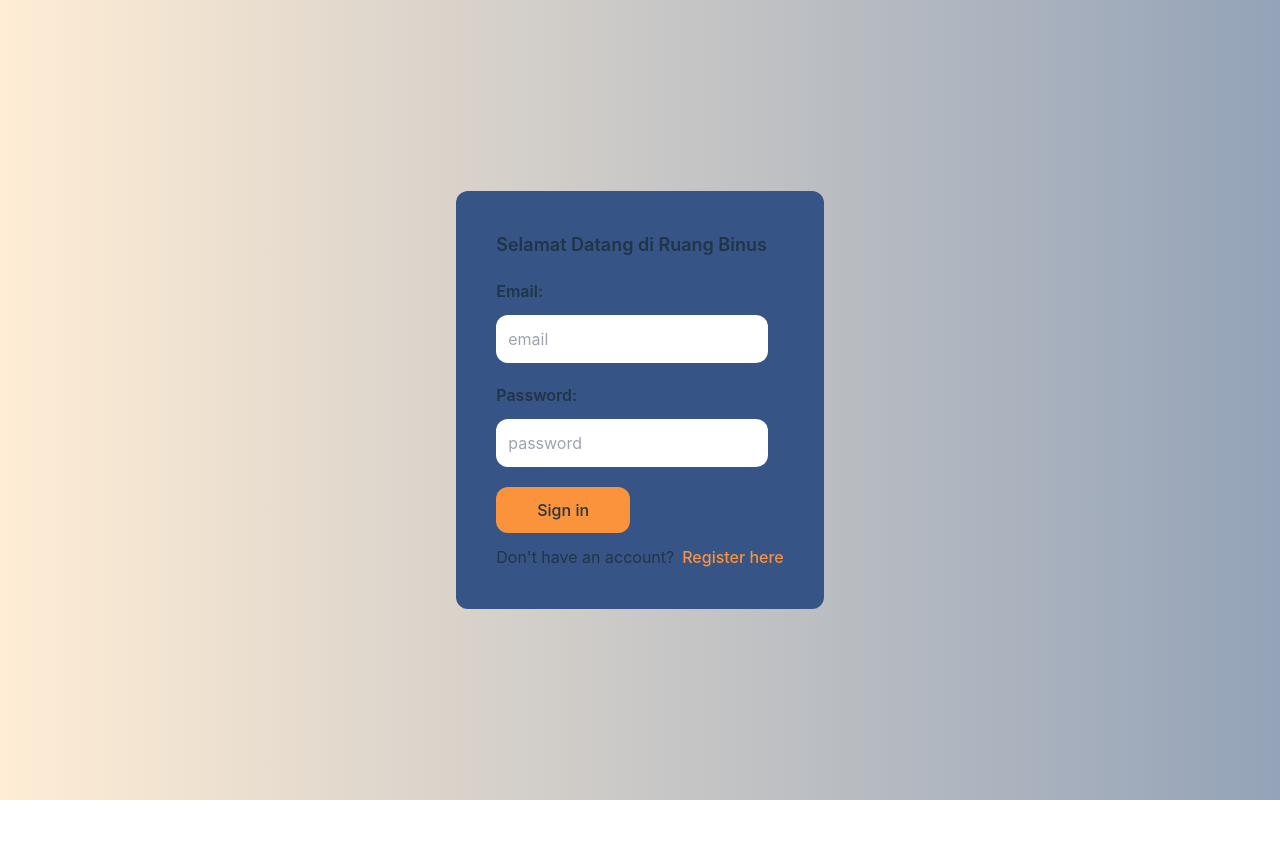
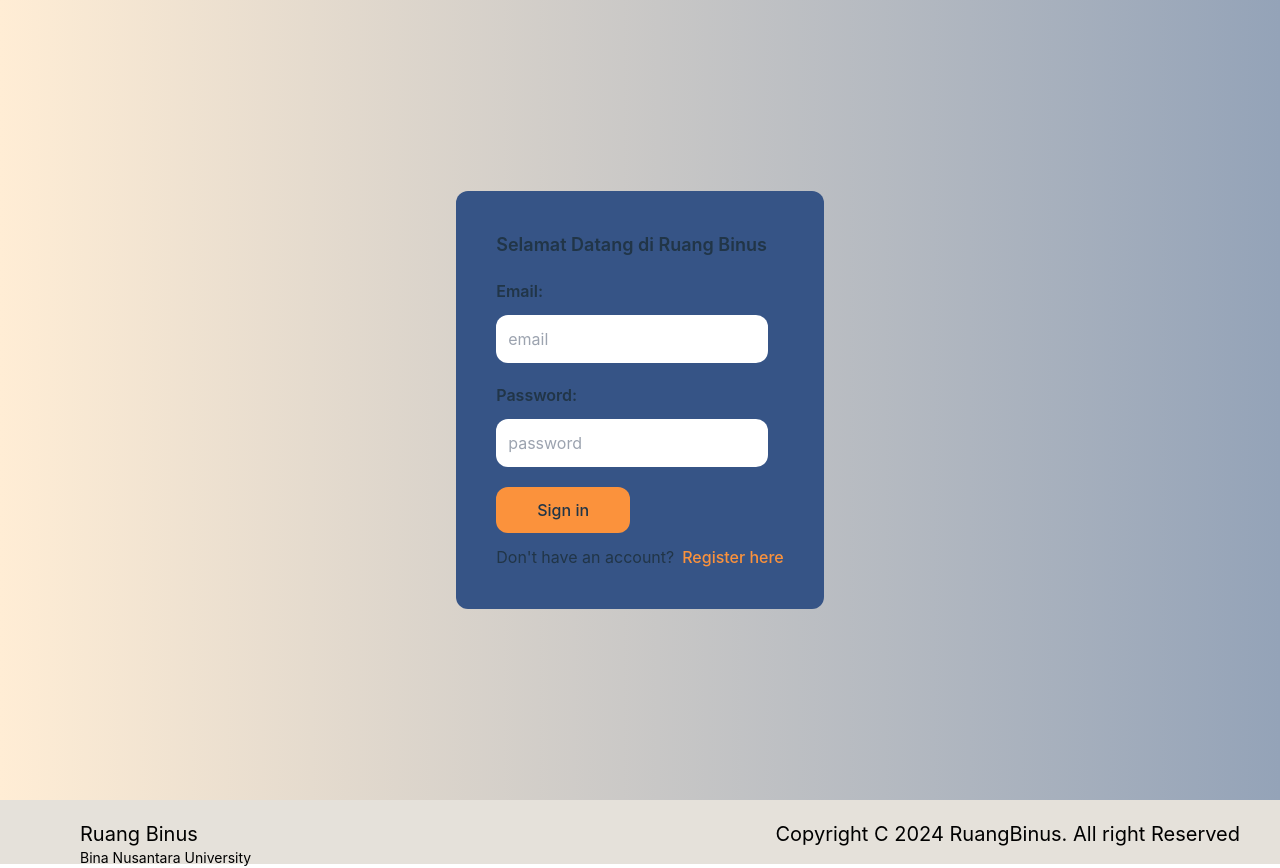
Before and after one commit to kensunjaya/AoL-HCI-Ruang-Binus, a React (Vite) app: page /signin in a window 1280 px wide. Before the commit the page ends 800 px from the top, so only its background shows below. Built offline with nearby package versions, Linux system fonts and the light colour scheme; no server answers.

Commit message:
added footer

```diff
--- /dev/null
+++ b/src/components/Footer.tsx
@@ -0,0 +1,15 @@
+const Footer = () => {
+  return (
+    <footer className="h-[8vh] w-screen bg-grays flex">
+      <div className="pl-20 py-5 text-black w-full">
+        <div className="text-xl">Ruang Binus</div>
+        <div className="text-sm">Bina Nusantara University</div>
+      </div>
+      <div className="pr-10 py-5 text-black mx-auto w-full text-end">
+        <div className="text-xl">Copyright C 2024 RuangBinus. All right Reserved</div>
+      </div>
+    </footer>
+  )
+}
+
+export default Footer
--- a/src/main.tsx
+++ b/src/main.tsx
@@ -3,11 +3,13 @@
 import App from './App.tsx'
 import './index.css'
 import { AuthProvider } from './provider/AuthProvider'
+import Footer from './components/Footer.tsx'
 
 ReactDOM.createRoot(document.getElementById('root')!).render(
   <React.StrictMode>
     <AuthProvider>
       <App />
+      <Footer />
     </AuthProvider>
   </React.StrictMode>,
 )
--- a/src/pages/forum.tsx
+++ b/src/pages/forum.tsx
@@ -1,6 +1,7 @@
 import { useState } from "react";
 import CustomButton from "../components/CustomButton";
 import Navbar from "../components/Navbar";
+import Footer from "../components/Footer";
 
 const Forum = () =>{
 
@@ -163,6 +164,7 @@
         </div>
       </div>
     </div>
+
   );
 }
 
--- a/src/pages/home.tsx
+++ b/src/pages/home.tsx
@@ -24,7 +24,7 @@
         <div className="text-black text-4xl font-semibold">Introduction</div>
         <div className="text-black text-lg mt-[3vh]">RuangBinus is an innovative platform designed specifically for students to access and learn course materials effectively. With various features provided, RuangBinus allows students to access lecture materials online, whether in text, video, or audio format. Additionally, the platform offers a variety of learning aids such as interactive quizzes, discussion forums, and additional tutorials, which can help students better understand the material. With the convenience of access and flexibility offered, RuangBinus serves as a valuable tool for students to enhance their understanding of course materials.</div>
       </div>
-      <div className="bg-gradient-to-r from-orange-100 to-slate-400 min-w-screen min-h-screen py-[5vh] flex">
+      <div className="bg-gradient-to-r from-orange-100 to-slate-400 min-w-screen h-[60vh] py-[5vh] flex">
         <div className="mx-[10vh] w-full h-fit flex">
           <img src={profile} className="w-[20vh] h-[20vh] bg-white rounded-full" />
           <div className="text-black my-auto mx-[3vh]">
--- a/tailwind.config.js
+++ b/tailwind.config.js
@@ -17,7 +17,7 @@
         'grays': '#A0A0A0',
         'reds': '#E00000',
         'lightblue': '#00B3FF',
-        'grays': '#FBF9F1',
+        'grays': '#E5E1DA',
         'bluepale': '#365486',
       }
     },
```
